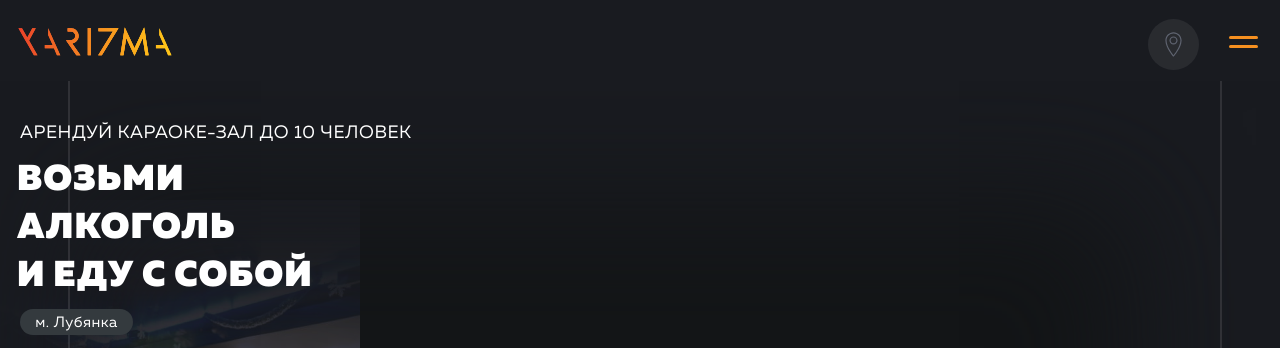
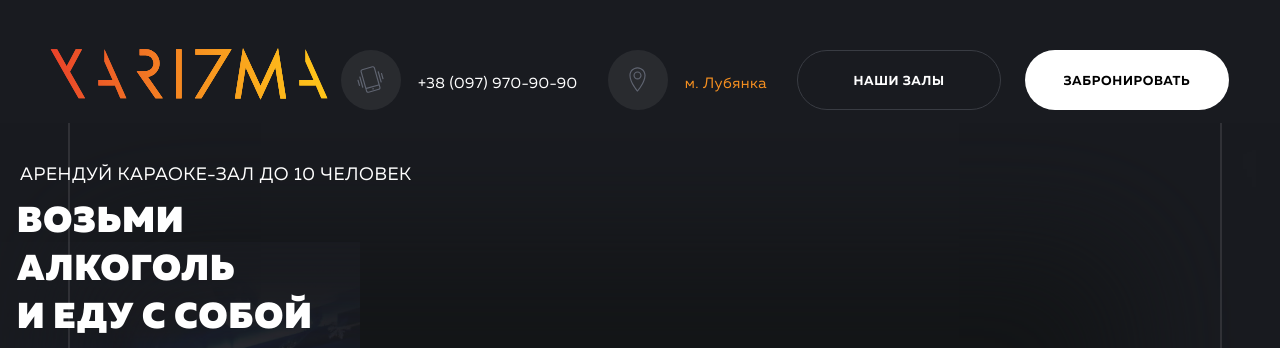
Before and after one commit to gutmalina/photo_gallery, a plain HTML site: page index.html in a window 1280 px wide. Shown: the top 348 px of the page. Drawn offline with Linux system fonts and the light colour scheme.

Commit message:
make header adaptive

```diff
--- /dev/null
+++ b/blocks/btn/__style/_dark/btn__style_dark.css
@@ -0,0 +1,17 @@
+.btn__style_dark{
+  display: none;
+  background: inherit;
+  color: inherit;
+  border: 1px solid #393C43;
+}
+@media screen and (min-width: 768px){
+  .btn__style_dark{
+    display: inline;
+    margin-right: 24px;
+  }
+}
+@media screen and (min-width: 1280px){
+  .btn__style_dark{
+    margin-right: 24px;
+  }
+}
--- /dev/null
+++ b/blocks/btn/__style/_ligth/btn__style_ligth.css
@@ -0,0 +1,15 @@
+.btn__style_ligth{
+  display: none;
+  background: #FFFFFF;
+  color: #000000;
+}
+@media screen and (min-width: 1024px){
+  .btn__style_ligth{
+    display: inline;
+  }
+}
+@media screen and (min-width: 1280px){
+  .btn__style_ligth{
+    margin-right: 12px;
+  }
+}
--- /dev/null
+++ b/blocks/btn/__type/_header/btn__type_header.css
@@ -0,0 +1,12 @@
+.btn__type_header{
+  width: 204px;
+  height: 60px;
+  border-radius: 40px;
+  font-weight: 700;
+  font-size: 13px;
+  line-height: 100%;
+  text-align: center;
+  letter-spacing: 0.05em;
+  text-transform: uppercase;
+  padding-top: 4px;
+}
--- /dev/null
+++ b/blocks/header/__burger/header__burger.css
@@ -0,0 +1,17 @@
+.header__burger{
+  display: flex;
+  flex-direction: column;
+  margin-right: 10px;
+}
+.header__burger span{
+  background: #F69020;
+  border-radius: 3px;
+  width: 29px;
+  height: 3px;
+  margin-bottom: 6px;
+}
+@media screen and (min-width: 1024px){
+  .header__burger{
+    display: none;
+  }
+}
--- /dev/null
+++ b/blocks/header/__icons/_type/_adress/header__icons_type_adress.css
@@ -0,0 +1,5 @@
+.header__icons_type_adress{
+  background-image: url(../../../../../images/icons__adress.svg);
+  background-repeat: no-repeat;
+  background-position: center;
+}
--- /dev/null
+++ b/blocks/header/__icons/_type/_phone/header__icons_type_phone.css
@@ -0,0 +1,11 @@
+.header__icons_type_phone{
+  display: none;
+  background-image: url(../../../../../images/icons__phone.svg);
+  background-repeat: no-repeat;
+  background-position: center;
+}
+@media screen and (min-width: 480px){
+  .header__icons_type_phone{
+    display: inline;
+  }
+}
--- /dev/null
+++ b/blocks/header/__icons/header__icons.css
@@ -0,0 +1,12 @@
+.header__icons{
+  background: rgba(255, 255, 255, 0.07);
+  border-radius: 40px;
+  width: 51px;
+  height: 51px;
+}
+@media screen and (min-width: 480px){
+  .header__icons{
+    width: 60px;
+    height: 60px;
+  }
+}
--- /dev/null
+++ b/blocks/header/__logo/header__logo.css
@@ -0,0 +1,21 @@
+.header__logo{}
+@media screen and (min-width: 480px){
+  .header__logo{
+    width: 205px;
+  }
+}
+@media screen and (min-width: 768px){
+  .header__logo{
+    width: 225px;
+  }
+}
+@media screen and (min-width: 1024px){
+  .header__logo{
+    width: 240px;
+  }
+}
+@media screen and (min-width: 1280px){
+  .header__logo{
+    width: 293px;
+  }
+}
--- /dev/null
+++ b/blocks/header/__nav/_container/header__nav_container.css
@@ -0,0 +1,10 @@
+.header__nav_container{
+  display: flex;
+  align-items: center;
+  margin-right: 30px;
+}
+@media screen and (min-width: 1920px){
+  .header__nav_container{
+    margin-right: 83px;
+  }
+}
--- /dev/null
+++ b/blocks/header/__nav/header__nav.css
@@ -0,0 +1,13 @@
+.header__nav{
+  display: flex;
+  align-items: center;
+}
+@media screen and (min-width: 480px){
+  .header__nav{
+  }
+}
+@media screen and (min-width: 1280px){
+  .header__nav{
+    margin-top: 7px;
+  }
+}
--- /dev/null
+++ b/blocks/header/__subtitle/_style/_gold/header__subtitle_style_gold.css
@@ -0,0 +1,13 @@
+.header__subtitle_style_gold{
+  color: #F69020;
+}
+@media screen and (min-width: 1440px){
+  .header__subtitle_style_gold{
+    margin-right: 80px;
+  }
+}
+@media screen and (min-width: 1920px){
+  .header__subtitle_style_gold{
+    margin-right: 124px;
+  }
+}
--- /dev/null
+++ b/blocks/header/__subtitle/header__subtitle.css
@@ -0,0 +1,15 @@
+.header__subtitle{
+  display: none;
+  font-weight: 400;
+  font-size: 15px;
+  line-height: 100%;
+  letter-spacing: 0.03em;
+  margin-left: 17px;
+  margin-top: 7px;
+  white-space: nowrap;
+}
+@media screen and (min-width: 1280px){
+  .header__subtitle{
+    display: inline;
+  }
+}
--- /dev/null
+++ b/blocks/header/header.css
@@ -0,0 +1,17 @@
+.header{
+  display: flex;
+  align-items: center;
+  justify-content: space-between;
+  padding: 19px 12px 11px;
+  background: #191B20;
+}
+@media screen and (min-width: 768px){
+  .header{
+    padding: 30px 26px 11px;
+  }
+}
+@media screen and (min-width: 1280px){
+  .header{
+    padding: 40px 39px 11px;
+  }
+}
--- /dev/null
+++ b/blocks/page/page.css
@@ -0,0 +1,27 @@
+body{
+  background: #131517;
+}
+*{
+  margin: 0;
+  padding: 0;
+  font-family: 'Muller', sans-serif;
+  font-style: normal;
+  box-sizing: border-box;
+}
+.page {
+  min-width: 360px;
+  max-width: 1920px;
+  display: flex;
+  flex-direction: column;
+  margin: 0 auto;
+  color: #FFFFFF
+}
+a {
+  text-decoration: none;
+  color: inherit;
+}
+button{
+  border: none;
+  padding: 0;
+  box-sizing: border-box;
+}
--- a/index.html
+++ b/index.html
@@ -10,9 +10,20 @@
 <body>
   <page class="page">
     <header class="header">
-      <a href="#"><img src="./images/header__logo.svg" alt="Логотип караоке-зала Харизма"></a>
+      <a href="#">
+        <img class="header__logo" src="./images/header__logo.svg" alt="Логотип караоке-зала Харизма">
+      </a>
       <nav class="header__nav">
-        <a class="header__adress" href="#"></a>
+        <article class="header__nav_container">
+          <a class="header__icons header__icons_type_phone" href="#"></a>
+          <p class="header__subtitle header__subtitle_style_ligth">+38 (097) 970-90-90</p>
+        </article>
+        <article class="header__nav_container">
+          <a class="header__icons header__icons_type_adress" href="#"></a>
+          <p class="header__subtitle header__subtitle_style_gold">м. Лубянка</p>
+        </article>
+        <button type="button" class="btn__type_header btn__style_dark">Наши залы</button>
+        <button type="button" class="btn__type_header btn__style_ligth">Забронировать</button>
         <div class="header__burger">
           <span></span>
           <span></span>
@@ -42,7 +53,7 @@
           </figure>
         </ul>
         <img class="lead__tag" src="./images/lead__tag.svg" alt="Бирка Можно шуметь круглосуточно">
-        <button type="" class="btn__type_lead btn__style_gold">Забронировать онлайн</button>
+        <button type="button" class="btn__type_lead btn__style_gold">Забронировать онлайн</button>
         <div class="lead__advantages">
           <article class="lead__card lead__card_style_ligth">
             <img src="./images/icons__lead_micro.svg" alt="">
--- a/pages/index.css
+++ b/pages/index.css
@@ -1,66 +1,24 @@
 @import url(../vendor/normalize.css);
 @import url(../vendor/fonts/fonts.css);
 
-body{
-  background: #131517;
-}
-*{
-  margin: 0;
-  padding: 0;
-  font-family: 'Muller', sans-serif;
-  font-style: normal;
-  box-sizing: border-box;
-}
-.page {
-  min-width: 360px;
-  max-width: 1920px;
-  display: flex;
-  flex-direction: column;
-  margin: 0 auto;
-  color: #FFFFFF
-}
-a {
-  text-decoration: none;
-  color: inherit;
-}
-button{
-  border: none;
-  padding: 0;
-  box-sizing: border-box;
-}
+@import url(../blocks/page/page.css);
 
-.header{
-  display: flex;
-  justify-content: space-between;
-  align-items: center;
-  padding: 19px 22px 11px 12px;
-  background: #191B20;
-}
-.header__nav{
-  display: flex;
-  align-items: center;
-}
-.header__adress{
-  width: 51px;
-  height: 51px;
-  background: rgba(255, 255, 255, 0.07);
-  border-radius: 40px;
-  background-image: url(../images/icons__adress.svg);
-  background-repeat: no-repeat;
-  background-position: center;
-  margin-right: 30px;
-}
-.header__burger{
-  display: flex;
-  flex-direction: column;
-}
-.header__burger span{
-  background: #F69020;
-  border-radius: 3px;
-  width: 29px;
-  height: 3px;
-  margin-bottom: 6px;
-}
+@import url(../blocks/btn/__type/_header/btn__type_header.css);
+@import url(../blocks/btn/__style/_dark/btn__style_dark.css);
+@import url(../blocks/btn/__style/_ligth/btn__style_ligth.css);
+
+@import url(../blocks/header/header.css);
+@import url(../blocks/header/__logo/header__logo.css);
+@import url(../blocks/header/__nav/header__nav.css);
+@import url(../blocks/header/__nav/_container/header__nav_container.css);
+@import url(../blocks/header/__icons/header__icons.css);
+@import url(../blocks/header/__icons/_type/_adress/header__icons_type_adress.css);
+@import url(../blocks/header/__icons/_type/_phone/header__icons_type_phone.css);
+@import url(../blocks/header/__subtitle/header__subtitle.css);
+@import url(../blocks/header/__subtitle/_style/_gold/header__subtitle_style_gold.css);
+@import url(../blocks/header/__burger/header__burger.css);
+
+
 .lead{
   background-image: url(../images/led__fon.png);
   box-shadow: inset -31px 0px 121px 120px #191B20;
```
Also changed, not shown: README.md, images/icons__phone.svg (added).
